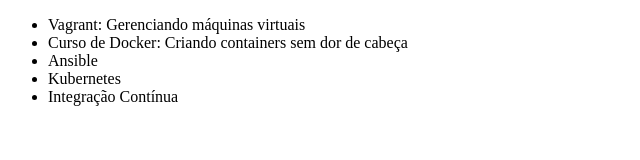
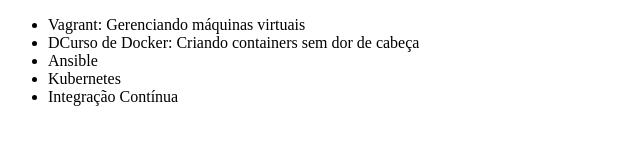
Before and after one commit to gumalobato/repoteste, a plain HTML site: page index.html in a window 1280 px wide. Shown: the full height of the page, 0-640 px from the left. Drawn offline with Linux system fonts and the light colour scheme.

Commit message:
Revert "Consertando nome curso"
This reverts commit 13811607cfcf2b1262073afd525f7469632ae62e.

```diff
--- a/index.html
+++ b/index.html
@@ -7,7 +7,7 @@
 <body>
     <ul>
         <li>Vagrant: Gerenciando máquinas virtuais</li>
-        <li>Curso de Docker: Criando containers sem dor de cabeça</li>
+        <li>DCurso de Docker: Criando containers sem dor de cabeça</li>
         <li>Ansible</li>
 	<li>Kubernetes</li>
         <li>Integração Contínua</li>
```
